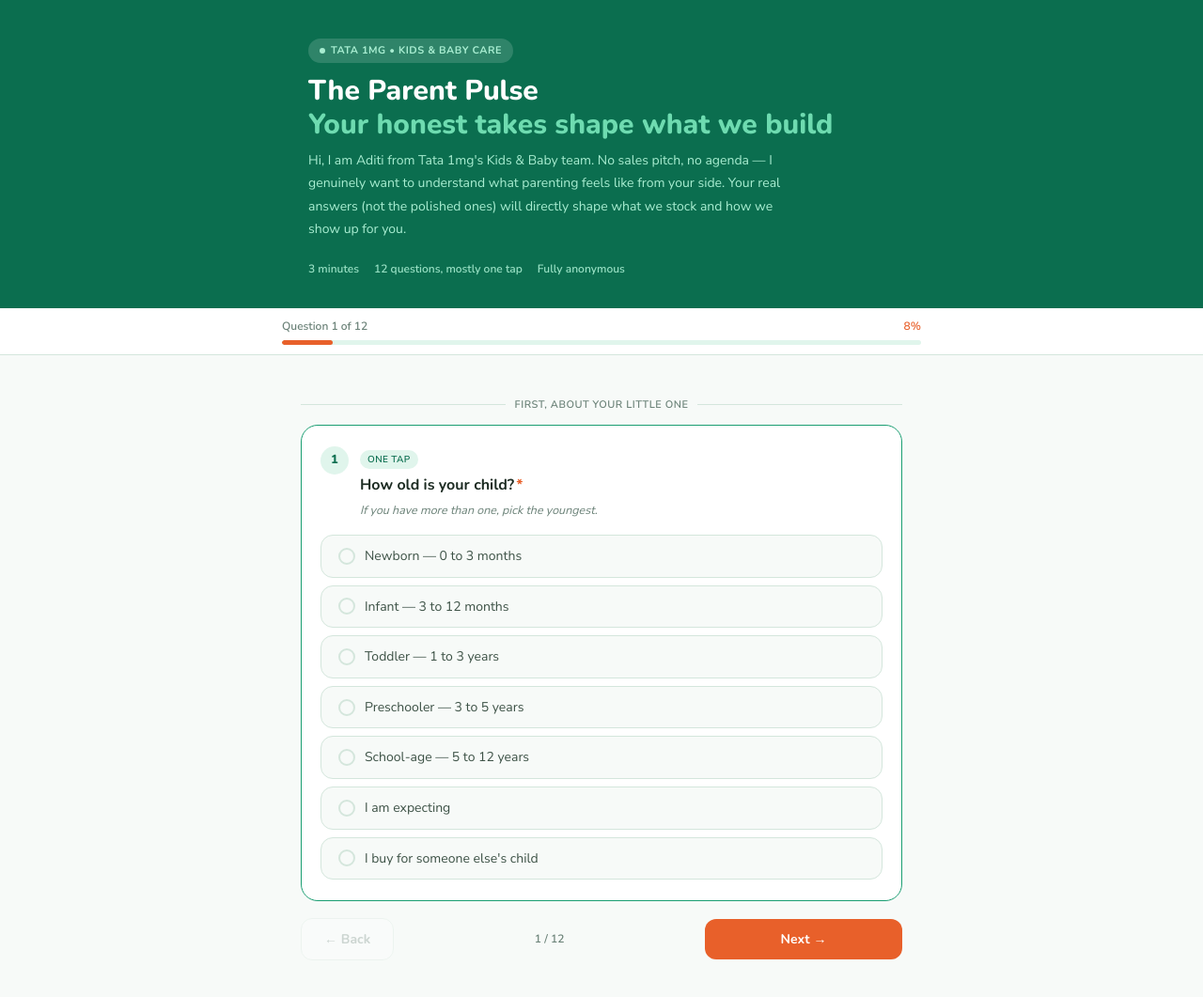
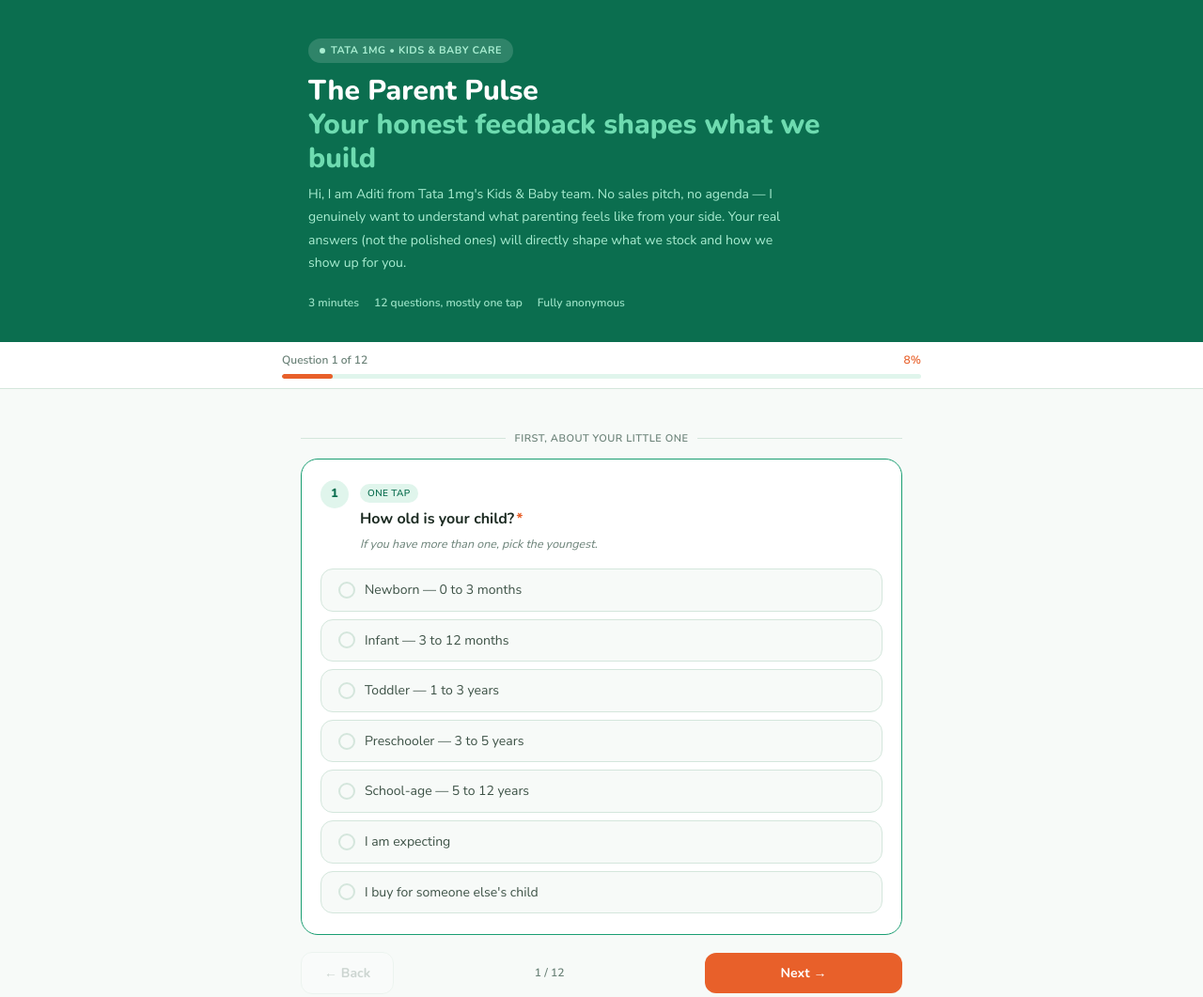
Before and after one commit to Tata1mg-Kids/tata1mg-kids-baby-survey, a plain HTML site: page index.html in a window 1280 px wide. Shown: the whole page at 94% size. Drawn offline with nearby package versions, Linux system fonts and the light colour scheme.

Commit message:
index.html

```diff
--- a/index.html
+++ b/index.html
@@ -134,7 +134,7 @@ body{font-family:'Nunito Sans',sans-serif;background:var(--surface);color:var(--
       <span style="width:6px;height:6px;background:#A8EDD1;border-radius:50%;display:inline-block"></span>
       Tata 1mg &#x2022; Kids &amp; Baby Care
     </div>
-    <h1>The Parent Pulse<br><span>Your honest takes shape what we build</span></h1>
+    <h1>The Parent Pulse<br><span>Your honest feedback shapes what we build</span></h1>
     <p class="hero-sub">Hi, I am Aditi from Tata 1mg's Kids &amp; Baby team. No sales pitch, no agenda — I genuinely want to understand what parenting feels like from your side. Your real answers (not the polished ones) will directly shape what we stock and how we show up for you.</p>
     <div class="hero-chips">
       <div class="chip">3 minutes</div>
```
